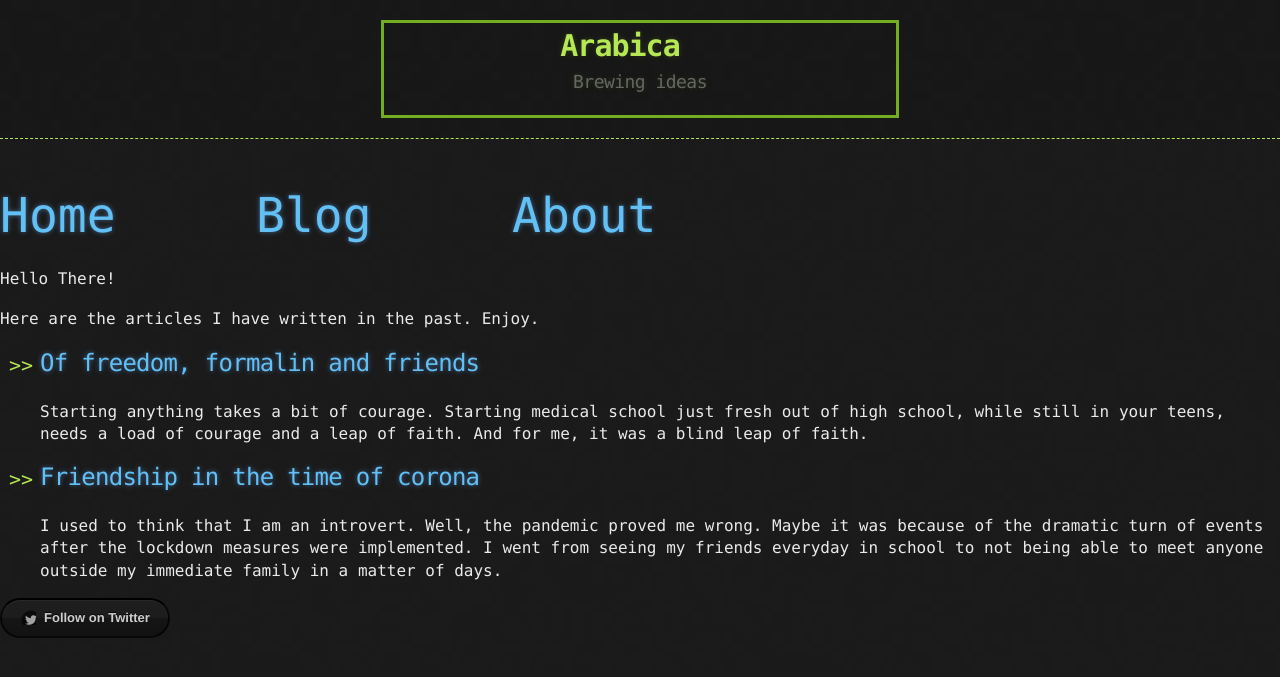
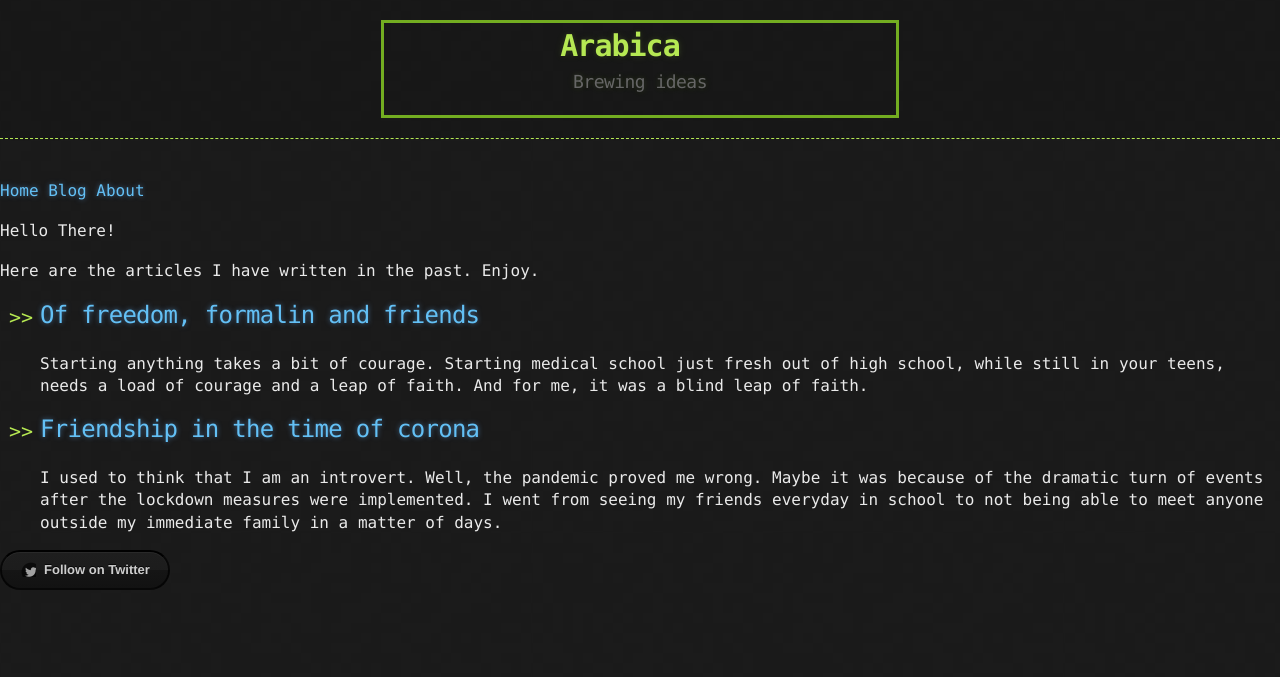
Before and after one commit to habasweiny/habasweiny.github.io, a Jekyll site: the page built from index.html, in a window 1280 px wide. Shown: the top 677 px of the page. Built offline with Jekyll 4.4.1, drawn with Linux system fonts in a browser that asks for light colours.

Commit message:
Update main.scss

```diff
--- a/_sass/main.scss
+++ b/_sass/main.scss
@@ -286,12 +286,3 @@ a:active { text-decoration: none; }
 #desc {
   text-align: center;
 }
-
-.navi {
-  display: grid;
-  font-size: 3rem;
-  grid-template-columns: repeat(5, 1fr);
-  grid-auto-flow: column;
-  grid-auto-columns: 1fr;
-  align-items: center;
-}
```
